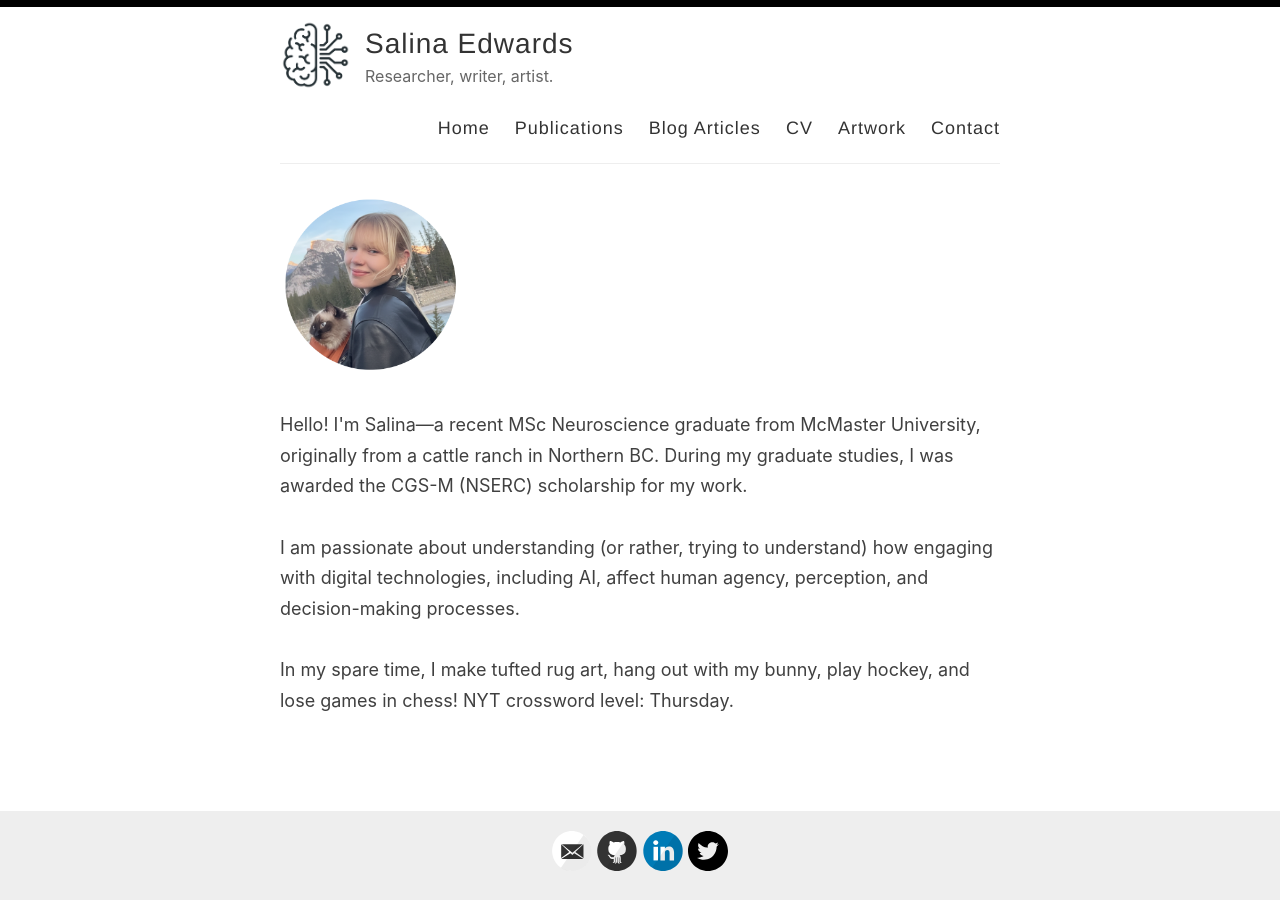
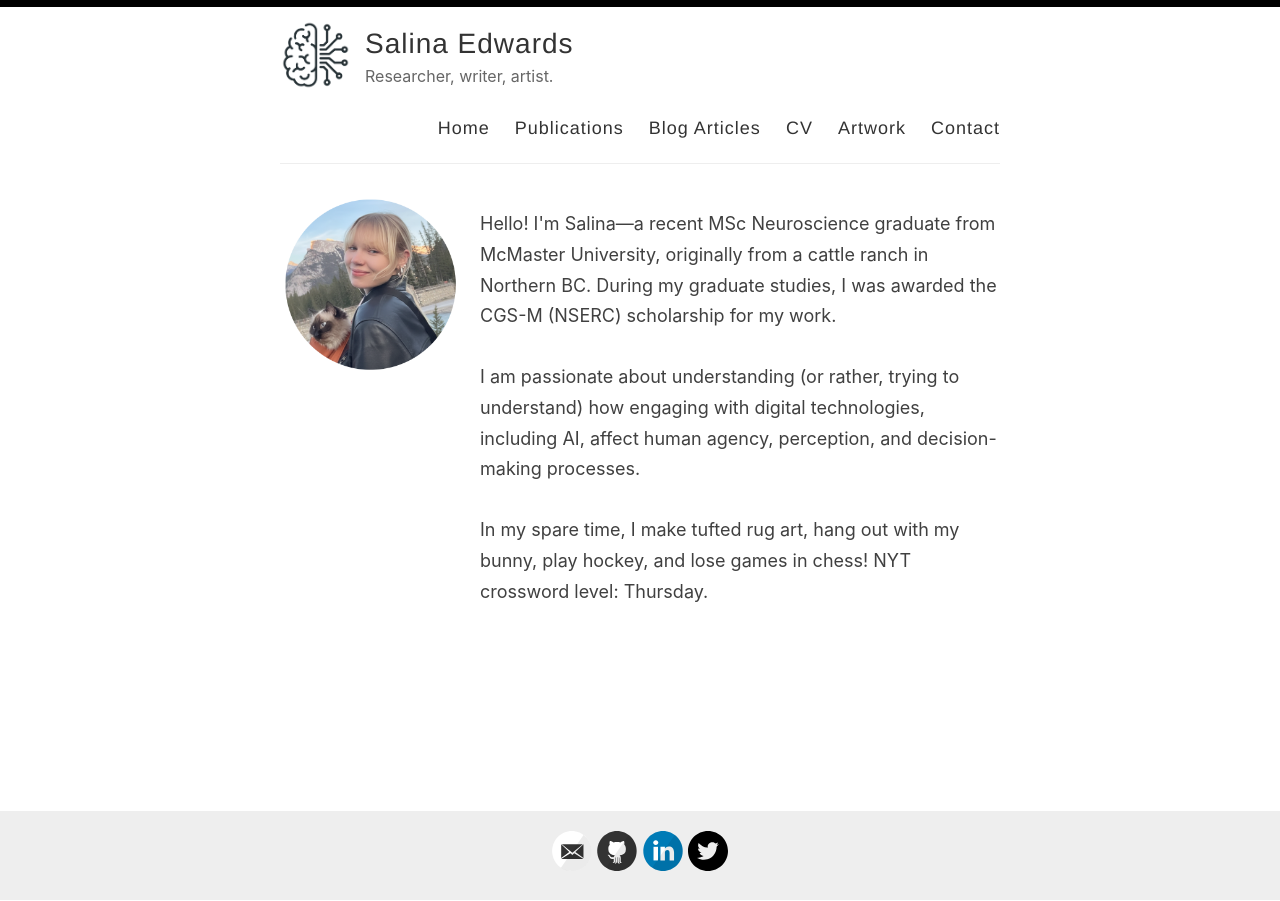
Before and after one commit to salinaedwards/salinaedwards.github.io, a Jekyll site: the page built from index.html, in a window 1280 px wide. Built offline with Jekyll 4.4.1, drawn with Linux system fonts in a browser that asks for light colours; the list of posts is cut into pages by our own code.

Commit message:
Update index.html

```diff
--- a/index.html
+++ b/index.html
@@ -4,12 +4,12 @@ layout: page
 
 <!-- Top section -->
 <div class="intro-section">
-  <!-- Left: image -->
+  <!-- Image -->
   <img src="/images/ME.png"
        alt="Photo of Salina Edwards"
        class="intro-img">
 
-  <!-- Right: text -->
+  <!-- Text -->
   <div class="intro-text">
     <p>
       Hello! I'm Salina&mdash;a recent MSc Neuroscience graduate from McMaster University, originally from a cattle ranch in Northern BC. During my graduate studies, I was awarded the CGS-M (NSERC) scholarship for my work. <br><br>
@@ -20,13 +20,11 @@ layout: page
 </div>
 
 <style>
+/* Desktop layout */
 .intro-section {
   display: flex;
-  align-items: flex-start;
-  flex-wrap: wrap;
+  align-items: flex-start;  /* aligns image to top of text */
   gap: 20px;
-  margin-top: 0;
-  padding-top: 0;
 }
 
 .intro-img {
@@ -35,12 +33,12 @@ layout: page
   flex-shrink: 0;
 }
 
-/* Mobile adjustments */
+/* Mobile layout */
 @media (max-width: 768px) {
   .intro-section {
-    flex-direction: column; /* stack image and text */
-    align-items: center;    /* center everything horizontally */
-    text-align: center;     /* center text */
+    flex-direction: column;   /* stack image above text */
+    align-items: center;      /* center everything horizontally */
+    text-align: center;       /* center the text */
   }
 
   .intro-img {
@@ -48,7 +46,7 @@ layout: page
   }
 
   .intro-text {
-    min-width: 0; /* let text shrink to container */
+    width: 100%;
   }
 }
 </style>
```
